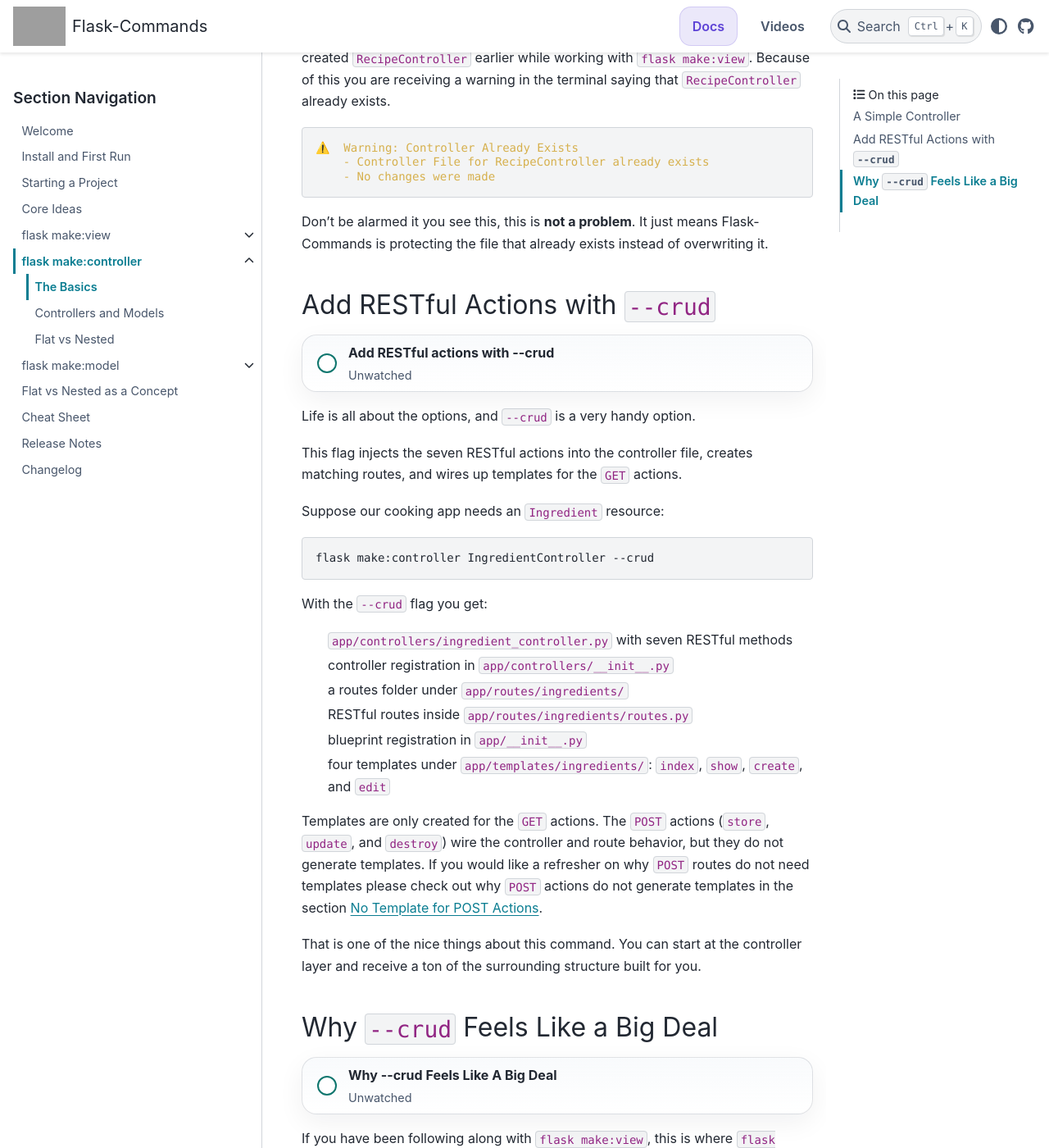
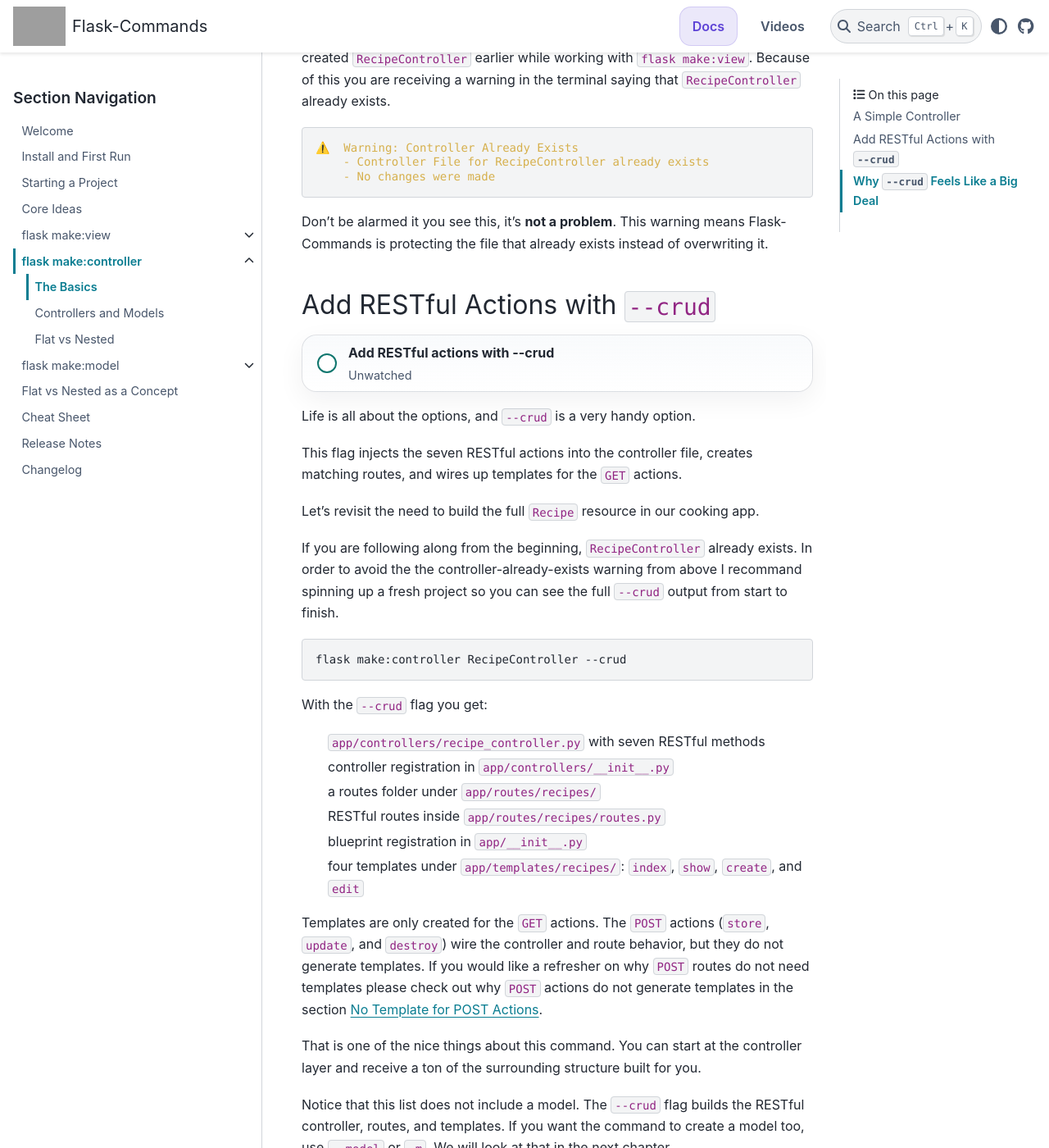
Before and after one commit to VoyagerX21/flask-commands, a Sphinx documentation site: the page built from docs/source/commands/make_controller/the_basics.rst, in a window 1280 px wide and 1400 px high, scrolled down 1498 px. Shown: the whole window at 82% size. Built offline with Sphinx 7.4.7 and the PyData theme 0.15.4, drawn with Linux system fonts in a browser that asks for light colours; some of the changed text lies outside the part shown; grey boxes are pictures that could not be loaded.

Commit message:
fix(controller): stop crud from creating implicit models
- Stop CRUD wiring from creating fallback models for unregistered resource segments.
- Treat the final CRUD path segment as the RESTful resource so routes keep the expected shape without requiring a model.
- Update controller and CRUD result docstrings to reflect the new resource-segment behavior.
- Update make:controller tests to assert --crud no longer creates or registers a model by default.
- Refresh make:controller docs to use Recipe examples and clarify that models require --model or -m.

```diff
--- a/docs/source/commands/make_controller/controllers_and_models.rst
+++ b/docs/source/commands/make_controller/controllers_and_models.rst
@@ -71,11 +71,11 @@
 
 - ``/ingredients``
 
-you get the nested route shape:
+you end up with a nested route shape:
 
 - ``/recipes/<int:recipe_id>/ingredients``
 
-And instead of a flat endpoint name, you get:
+And instead of a flat endpoint name, you preserve the nesting with:
 
 .. code-block:: python
 
--- a/docs/source/commands/make_controller/the_basics.rst
+++ b/docs/source/commands/make_controller/the_basics.rst
@@ -62,7 +62,7 @@
 
 If you have been following this documentation from the beginning, you already
 created ``RecipeController`` earlier while working with ``flask make:view``.
-Because of this you are receiving  a warning in the terminal saying that
+Because of this you are receiving a warning in the terminal saying that
 ``RecipeController`` already exists.
 
 .. rst-class:: terminal-warning
@@ -73,7 +73,8 @@
        - Controller File for RecipeController already exists
        - No changes were made
 
-Don't be alarmed it you see this, this is **not a problem**.  It just means Flask-Commands is protecting the file that already exists instead
+Don't be alarmed it you see this, it's **not a problem**.  This warning
+means Flask-Commands is protecting the file that already exists instead
 of overwriting it.
 
 
@@ -87,20 +88,26 @@
 This flag injects the seven RESTful actions into the controller file, creates
 matching routes, and wires up templates for the ``GET`` actions.
 
-Suppose our cooking app needs an ``Ingredient`` resource:
+Let's revisit the need to build the full ``Recipe`` resource in our cooking
+app.
+
+If you are following along from the beginning, ``RecipeController`` already
+exists. In order to avoid the the controller-already-exists warning from above
+I recommand spinning up a fresh project so you can see the full ``--crud``
+output from start to finish.
 
 .. code-block:: bash
 
-   flask make:controller IngredientController --crud
+   flask make:controller RecipeController --crud
 
 With the ``--crud`` flag you get:
 
-- ``app/controllers/ingredient_controller.py`` with seven RESTful methods
+- ``app/controllers/recipe_controller.py`` with seven RESTful methods
 - controller registration in ``app/controllers/__init__.py``
-- a routes folder under ``app/routes/ingredients/``
-- RESTful routes inside ``app/routes/ingredients/routes.py``
+- a routes folder under ``app/routes/recipes/``
+- RESTful routes inside ``app/routes/recipes/routes.py``
 - blueprint registration in ``app/__init__.py``
-- four templates under ``app/templates/ingredients/``:
+- four templates under ``app/templates/recipes/``:
   ``index``, ``show``, ``create``, and ``edit``
 
 Templates are only created for the ``GET`` actions. The ``POST`` actions
@@ -110,10 +117,13 @@
 actions do not generate templates in the section
 :ref:`No Template for POST Actions <no-template-for-post-actions>`.
 
-
 That is one of the nice things about this command. You can start at the
 controller layer and receive a ton of the surrounding structure built for
 you.
+
+Notice that this list does not include a model. The ``--crud`` flag builds the
+RESTful controller, routes, and templates. If you want the command to create a
+model too, use ``--model`` or ``-m``. We will look at that in the next chapter.
 
 Why ``--crud`` Feels Like a Big Deal
 ------------------------------------
@@ -141,13 +151,13 @@
 
 .. code-block:: bash
 
-   flask make:view ingredients.index -rc
-   flask make:view ingredients.show -rc
-   flask make:view ingredients.create -rc
-   flask make:view ingredients.store -rc
-   flask make:view ingredients.edit -rc
-   flask make:view ingredients.update -rc
-   flask make:view ingredients.destroy -rc
+   flask make:view recipes.index -rc
+   flask make:view recipes.show -rc
+   flask make:view recipes.create -rc
+   flask make:view recipes.store -rc
+   flask make:view recipes.edit -rc
+   flask make:view recipes.update -rc
+   flask make:view recipes.destroy -rc
 
 Please don't put yourself through this, you are likely to miss one! You now have
 the tools to either produce just a few of the RESTful actions or you can
@@ -158,7 +168,7 @@
 
 .. code-block:: bash
 
-   flask make:controller IngredientController --crud
+   flask make:controller RecipeController --crud
 
 In these cases you are going to feel like you have real superpowers 🦸‍♀️.
 
```
Also changed, not shown: 4 other files.
